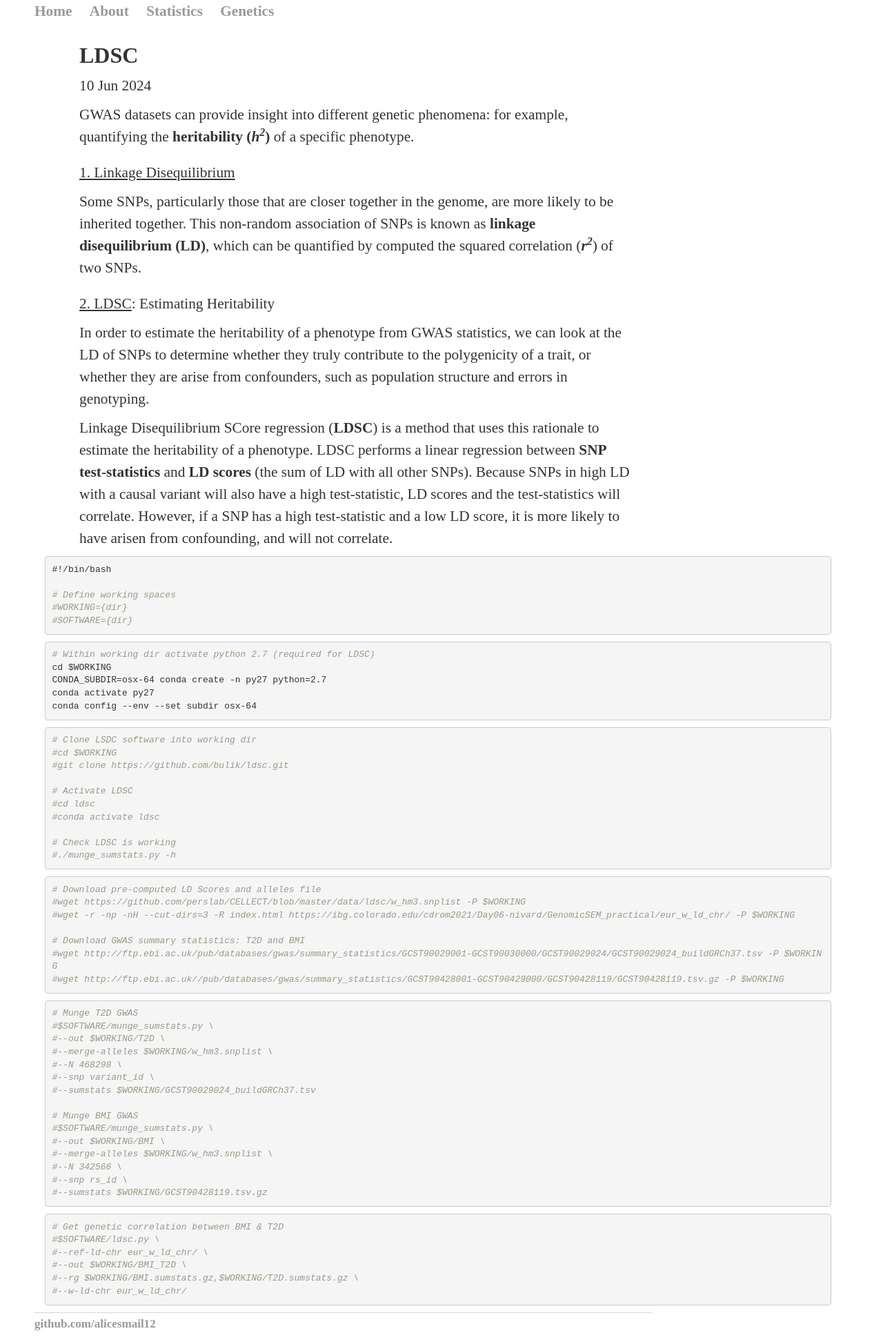
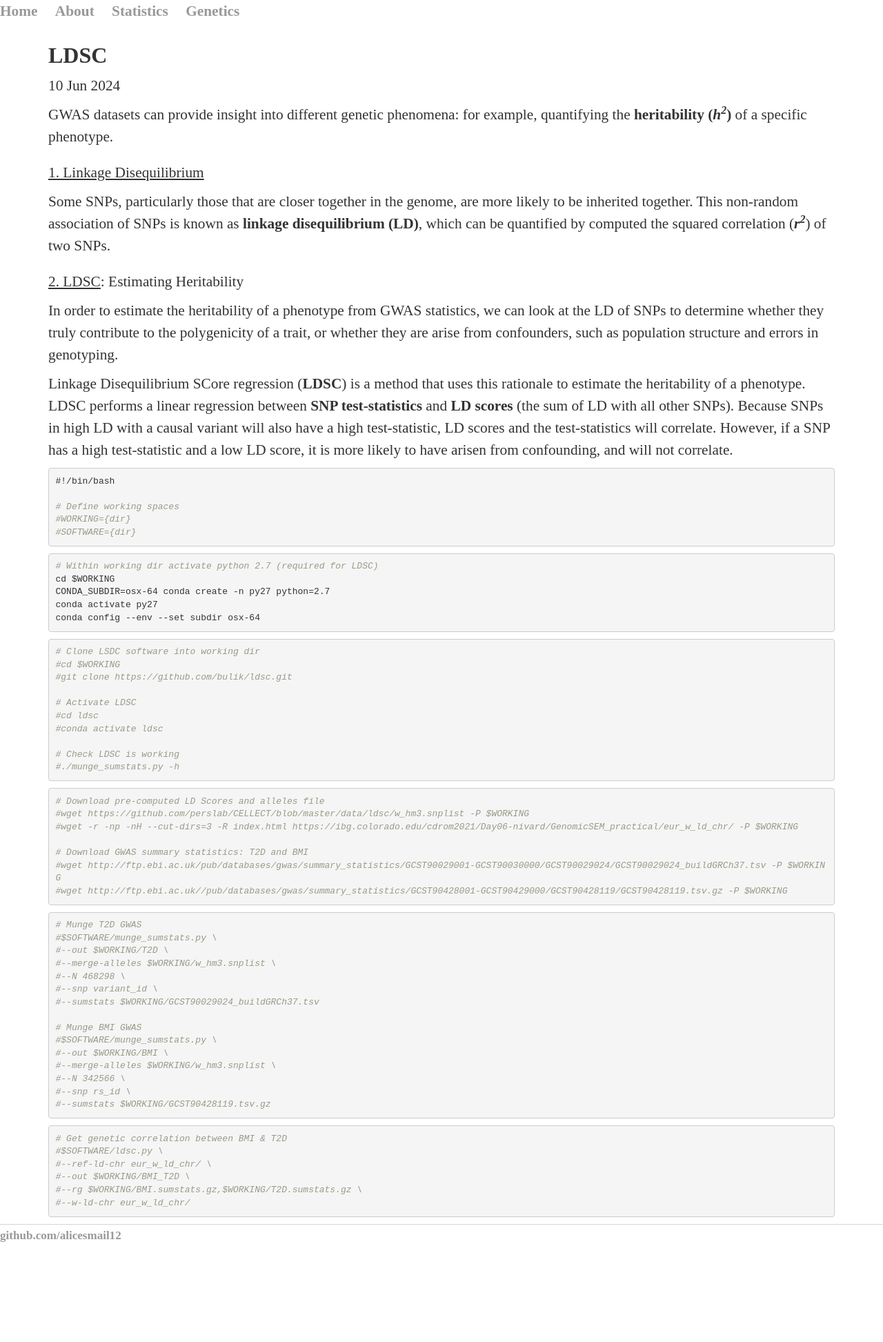
Before and after one commit to alicesmail12/alicesmail12.github.io, a Jekyll site: the page Genetics/_posts/2024-06-10-BashLDSC.html, which Jekyll copies as it is, in a window 1280 px wide. Shown: the whole page at 69% size. Built offline with Jekyll 4.4.1, drawn with Linux system fonts in a browser that asks for light colours; some web fonts are replaced; after the commit the page ends 1817 px from its top, so only the background shows below that.

Commit message:
Update main.css

```diff
--- a/css/main.css
+++ b/css/main.css
@@ -2,8 +2,6 @@
 @import url(https://fonts.googleapis.com/css2?family=Radio+Canada+Big:ital,wght@0,400..700;1,400..700&display=swap);
 
 h1{
-    margin-left: 50px;
-    width: 70%;
     font-size: 24pt;
     font-family: 'Radio Canada Big';
     line-height: 36px;
@@ -11,16 +9,12 @@ h1{
 }
 
 h2,h3,h4,h5,h6,p {
-    margin-left: 50px;
-    width: 70%;
     font-size: 16pt;
     font-family: 'Radio Canada Big';
     line-height: 32px;
 }
 
 body {
-    margin-left: 50px;
-    width: 70%;
     font-size: 16pt;
     font-family: 'Radio Canada Big';
     line-height: 32px;
```
